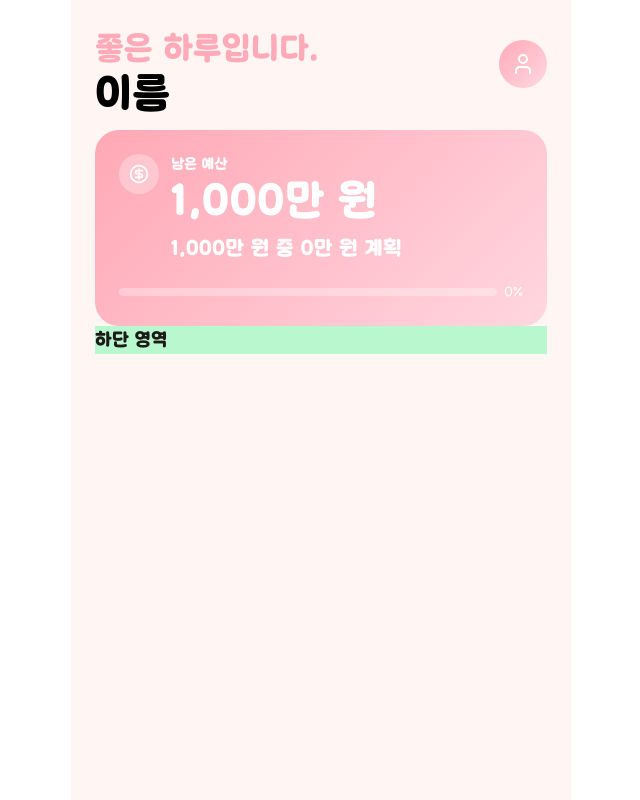
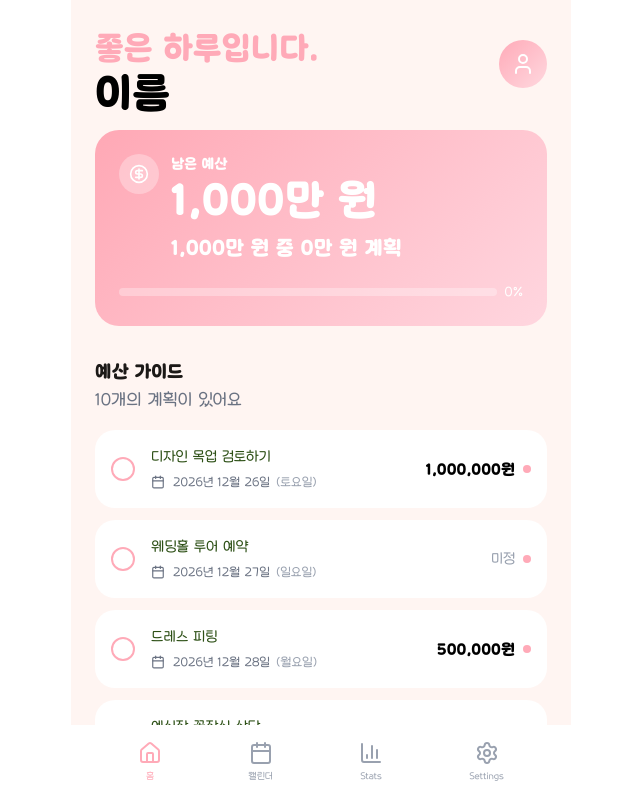
Before and after one commit to Junnnnnnnnnnn/wedding-plant, a Next.js app: page /main in a window 1280 px wide. Shown: the whole page, without its empty margins (319-959 px from the left). Built offline with nearby package versions, Linux system fonts and the light colour scheme.

Commit message:
feat: main 하단 list update

```diff
--- /dev/null
+++ b/app/components/BottomTabBar.tsx
@@ -0,0 +1,68 @@
+"use client";
+
+import { Home, Calendar, BarChart3, Settings } from "lucide-react";
+
+type TabType = "home" | "calendar" | "stats" | "settings";
+
+/* eslint-disable react/require-default-props */
+interface BottomTabBarProps {
+  activeTab?: TabType;
+  onTabClick?: (tab: TabType) => void;
+}
+/* eslint-enable react/require-default-props */
+
+export default function BottomTabBar({
+  activeTab = "home",
+  onTabClick,
+}: BottomTabBarProps) {
+  const tabs: Array<{
+    id: TabType;
+    label: string;
+    icon: typeof Home;
+  }> = [
+    { id: "home", label: "홈", icon: Home },
+    { id: "calendar", label: "캘린더", icon: Calendar },
+    { id: "stats", label: "Stats", icon: BarChart3 },
+    { id: "settings", label: "Settings", icon: Settings },
+  ];
+
+  const handleClick = (tab: TabType) => {
+    if (onTabClick) {
+      onTabClick(tab);
+    }
+  };
+
+  return (
+    <nav className="fixed bottom-0 left-0 right-0 z-50 flex justify-center bg-white">
+      <div className="flex w-full max-w-[500px] items-center justify-around px-6 py-4">
+        {tabs.map((tab) => {
+          const Icon = tab.icon;
+          const isActive = activeTab === tab.id;
+          const iconColor = isActive ? "#ffaab8" : "#99a1af";
+          const textColor = isActive ? "#ffaab8" : "#99a1af";
+
+          return (
+            <button
+              key={tab.id}
+              type="button"
+              className="flex flex-col items-center gap-1"
+              onClick={() => handleClick(tab.id)}
+            >
+              <Icon
+                className="h-6 w-6"
+                style={{ color: iconColor }}
+                strokeWidth={2}
+              />
+              <span
+                className="text-[10px] leading-[15px]"
+                style={{ color: textColor }}
+              >
+                {tab.label}
+              </span>
+            </button>
+          );
+        })}
+      </div>
+    </nav>
+  );
+}
--- a/app/main/page.tsx
+++ b/app/main/page.tsx
@@ -1,10 +1,12 @@
 "use client";
 
-import { CircleDollarSign, User } from "lucide-react";
+import { useState } from "react";
+import { CircleDollarSign, User, Calendar, Check } from "lucide-react";
 import { useWedding } from "../contexts/WeddingContext";
 import CountUp from "@/components/CountUp";
+import BottomTabBar from "../components/BottomTabBar";
 
-export default function Home() {
+export default function MainPage() {
   const { weddingData, user } = useWedding();
 
   // 예산 관리 변수
@@ -37,6 +39,68 @@ export default function Home() {
   };
 
   const budgetGradient = getGradientColors(budgetUsagePercentage);
+
+  // 날짜 포맷팅 함수 (YYYY년 MM월 DD일 + 요일)
+  const formatDate = (dateString: string) => {
+    const date = new Date(dateString);
+    const year = date.getFullYear();
+    const month = date.getMonth() + 1;
+    const day = date.getDate();
+    const weekdays = [
+      "일요일",
+      "월요일",
+      "화요일",
+      "수요일",
+      "목요일",
+      "금요일",
+      "토요일",
+    ];
+    const weekday = weekdays[date.getDay()];
+    return {
+      dateText: `${year}년 ${month}월 ${day}일`,
+      weekday,
+    };
+  };
+
+  // 샘플 예산 계획 데이터 (추후 API로 받아올 예정)
+  const budgetPlans = [
+    {
+      id: 1,
+      title: "디자인 목업 검토하기",
+      date: "2026-12-26",
+      price: 1000000,
+    },
+    { id: 2, title: "웨딩홀 투어 예약", date: "2026-12-27", price: 0 },
+    { id: 3, title: "드레스 피팅", date: "2026-12-28", price: 500000 },
+    { id: 4, title: "예식장 꽃장식 상담", date: "2026-12-29", price: 2000000 },
+    { id: 5, title: "사진작가 미팅", date: "2026-12-30", price: 3000000 },
+    { id: 6, title: "청첩장 디자인 확인", date: "2027-01-02", price: 800000 },
+    { id: 7, title: "혼주 선물 준비", date: "2027-01-03", price: 1500000 },
+    { id: 8, title: "예식 음악 선정", date: "2027-01-04", price: 0 },
+    { id: 9, title: "신혼여행 일정 확인", date: "2027-01-05", price: 5000000 },
+    {
+      id: 10,
+      title: "예식장 계약금 입금",
+      date: "2027-01-06",
+      price: 10000000,
+    },
+  ];
+
+  // 각 계획의 체크 상태 관리
+  const [checkedItems, setCheckedItems] = useState<Set<number>>(new Set());
+
+  // 체크박스 토글 핸들러
+  const handleToggleCheck = (id: number) => {
+    setCheckedItems((prev) => {
+      const newSet = new Set(prev);
+      if (newSet.has(id)) {
+        newSet.delete(id);
+      } else {
+        newSet.add(id);
+      }
+      return newSet;
+    });
+  };
 
   // User 버튼 클릭 핸들러
   const handleUserClick = () => {
@@ -136,11 +200,92 @@ export default function Home() {
             </div>
           </div>
         </div>
-        <div className="w-full bg-green-200 ">
+        <div className="w-full mt-8 pb-24">
           {/* 하단 영역 */}
-          <span className="text-lg font-semibold">하단 영역</span>
+          <div className="flex flex-col items-start justify-start">
+            <span className="text-lg font-semibold">예산 가이드</span>
+            <span className="text-lg text-gray-500">
+              {budgetPlans.length}개의 계획이 있어요
+            </span>
+          </div>
+          <ul className="mt-4 w-full flex flex-col gap-3">
+            {budgetPlans.map((plan) => {
+              const isChecked = checkedItems.has(plan.id);
+              return (
+                <li
+                  key={plan.id}
+                  className="flex items-center gap-4 rounded-[20px] bg-white p-4"
+                >
+                  {/* 체크박스 버튼 */}
+                  <button
+                    type="button"
+                    onClick={() => handleToggleCheck(plan.id)}
+                    className={`flex h-6 w-6 shrink-0 items-center justify-center rounded-full border-2 transition-all hover:opacity-80 ${
+                      isChecked
+                        ? "bg-[#ffaab8] border-[#ffaab8]"
+                        : "bg-white border-[#ffaab8]"
+                    }`}
+                  >
+                    {isChecked && (
+                      <Check className="h-3 w-3 text-white" strokeWidth={3} />
+                    )}
+                  </button>
+                  {/* 텍스트 영역 */}
+                  <div className="flex-1 min-w-0">
+                    <p
+                      className={`text-[15px] font-normal leading-[22.5px] ${
+                        isChecked ? "line-through" : ""
+                      }`}
+                      style={{
+                        color: isChecked ? "#99a1af" : "#2D5016",
+                      }}
+                    >
+                      {plan.title}
+                    </p>
+                    <div className="mt-1 flex items-center gap-2">
+                      <Calendar className="h-3.5 w-3.5 text-[#6a7282]" />
+                      {(() => {
+                        const { dateText, weekday } = formatDate(plan.date);
+                        return (
+                          <div className="flex items-center gap-1.5">
+                            <span className="text-[13px] font-normal leading-[19.5px] text-[#6a7282]">
+                              {dateText}
+                            </span>
+                            <span className="text-[13px] font-normal leading-[19.5px] text-[#99a1af]">
+                              ({weekday})
+                            </span>
+                          </div>
+                        );
+                      })()}
+                    </div>
+                  </div>
+                  {/* 가격과 작은 점 */}
+                  <div className="flex shrink-0 items-center gap-2">
+                    {plan.price > 0 ? (
+                      <span className="text-[15px] font-semibold leading-[22.5px] text-black whitespace-nowrap">
+                        {plan.price.toLocaleString()}원
+                      </span>
+                    ) : (
+                      <span className="text-[15px] font-normal leading-[22.5px] text-[#99a1af] whitespace-nowrap">
+                        미정
+                      </span>
+                    )}
+                    <div className="h-2 w-2 rounded-full bg-[#ffaab8]" />
+                  </div>
+                </li>
+              );
+            })}
+          </ul>
         </div>
       </main>
+      {/* 하단 탭바 - Sticky로 최상단에 고정 */}
+      <BottomTabBar
+        activeTab="home"
+        onTabClick={() => {
+          // TODO: 각 탭에 맞는 페이지로 이동
+          // 예: router.push(`/${tab}`)
+        }}
+      />
     </div>
   );
 }
```
Also changed, not shown: app/setting/page.tsx (+29 -7 lines), .eslintrc.json.
